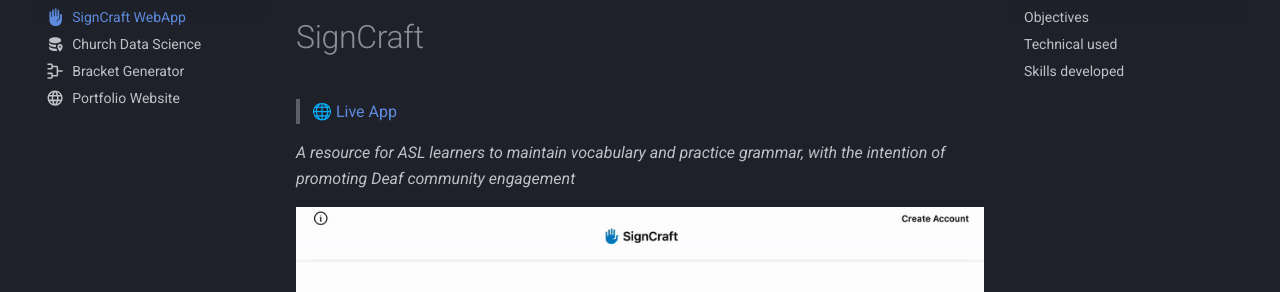
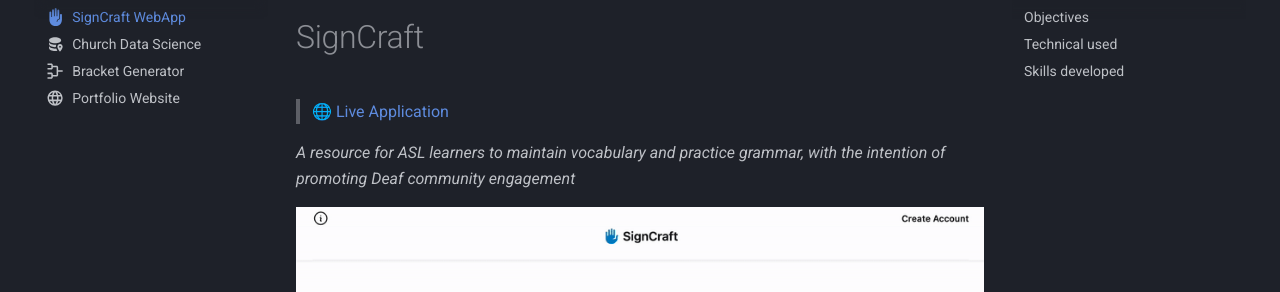
Before and after one commit to peytonjpope/peytonjpope.github.io, an MkDocs documentation site: the page built from docs/projects/signcraft.md, in a window 1280 px wide and 900 px high. Shown: the part 169-461 px from the top of the window. Built offline with MkDocs 1.6.1 and Material for MkDocs 9.7.7, drawn with Linux system fonts in a browser that asks for light colours.

Commit message:
Resume and more

```diff
--- a/docs/overrides/home.html
+++ b/docs/overrides/home.html
@@ -42,7 +42,7 @@
   margin-top: -8px !important;  /* Remove any top margin that might cause gap */
   background-image: url('../assets/hero.jpg');
   background-size: cover;
-  background-position: center;
+  background-position: left;
   background-attachment: fixed;
   display: flex;
   align-items: flex-end;  /* Align to bottom for fixed bottom margin */
--- a/docs/projects/signcraft.md
+++ b/docs/projects/signcraft.md
@@ -3,7 +3,7 @@
 ---
 
 # SignCraft
-> [🌐 Live App](https://signcraft.peytonjpope.com)
+> [🌐 Live Application](https://signcraft.peytonjpope.com)
 
 *A resource for ASL learners to maintain vocabulary and practice grammar, with the intention of promoting Deaf community engagement*
 
```
Also changed, not shown: docs/about.md (+1 -1 lines), site/about/index.html, site/index.html, site/overrides/home.html, site/projects/signcraft/index.html, site/search/search_index.json, site/sitemap.xml, 6 other files.
